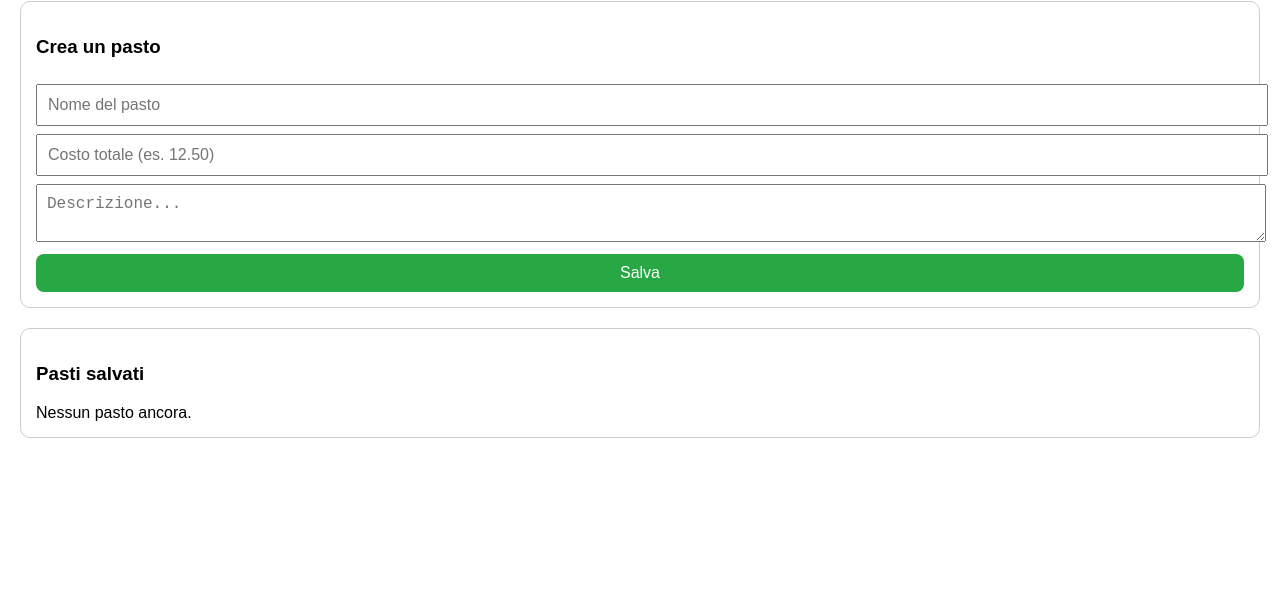
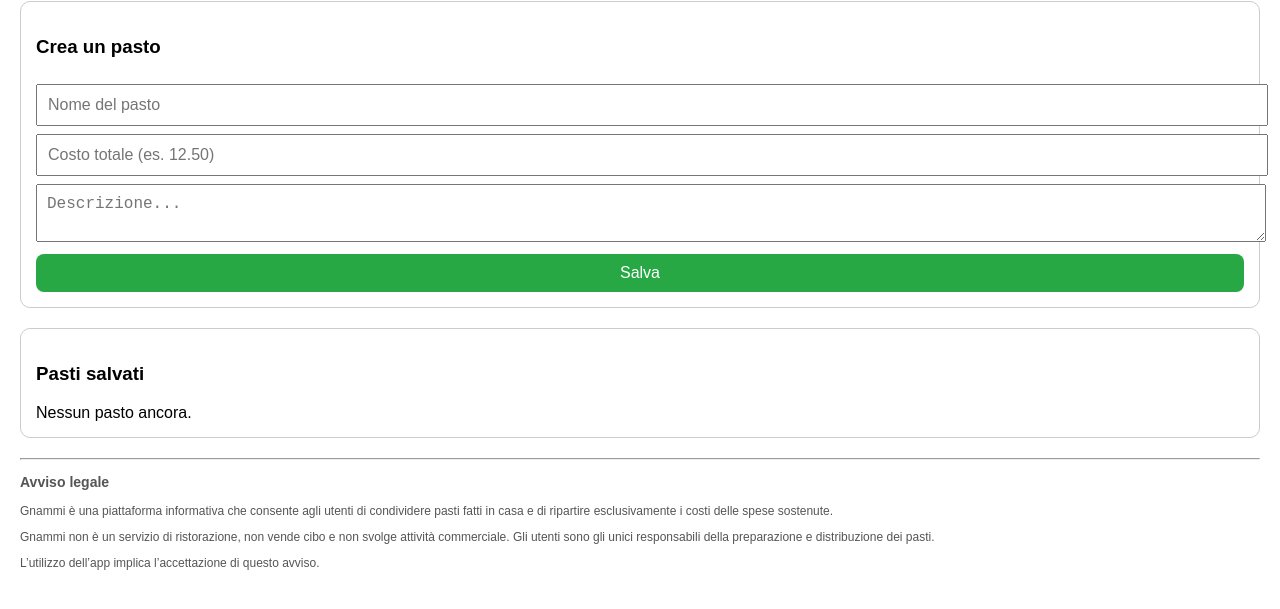
Before and after one commit to Biagio966/mealshare-pwa, a plain HTML site: page index.html in a window 1280 px wide. Shown: the part 79-688 px from the top of the page. Drawn offline with Linux system fonts and the light colour scheme.

Commit message:
Add legal notice section to index.html
Added legal notice section to inform users about the platform's purpose and responsibilities.

```diff
--- a/index.html
+++ b/index.html
@@ -86,6 +86,22 @@
 
         loadMeals();
     </script>
+<hr>
+
+<div style="font-size: 12px; color: #555;">
+  <h3>Avviso legale</h3>
+  <p>
+    Gnammi è una piattaforma informativa che consente agli utenti di condividere
+    pasti fatti in casa e di ripartire esclusivamente i costi delle spese sostenute.
+  </p>
+  <p>
+    Gnammi non è un servizio di ristorazione, non vende cibo e non svolge attività commerciale.
+    Gli utenti sono gli unici responsabili della preparazione e distribuzione dei pasti.
+  </p>
+  <p>
+    L’utilizzo dell’app implica l’accettazione di questo avviso.
+  </p>
+</div>
 
 </body>
 </html>
```
